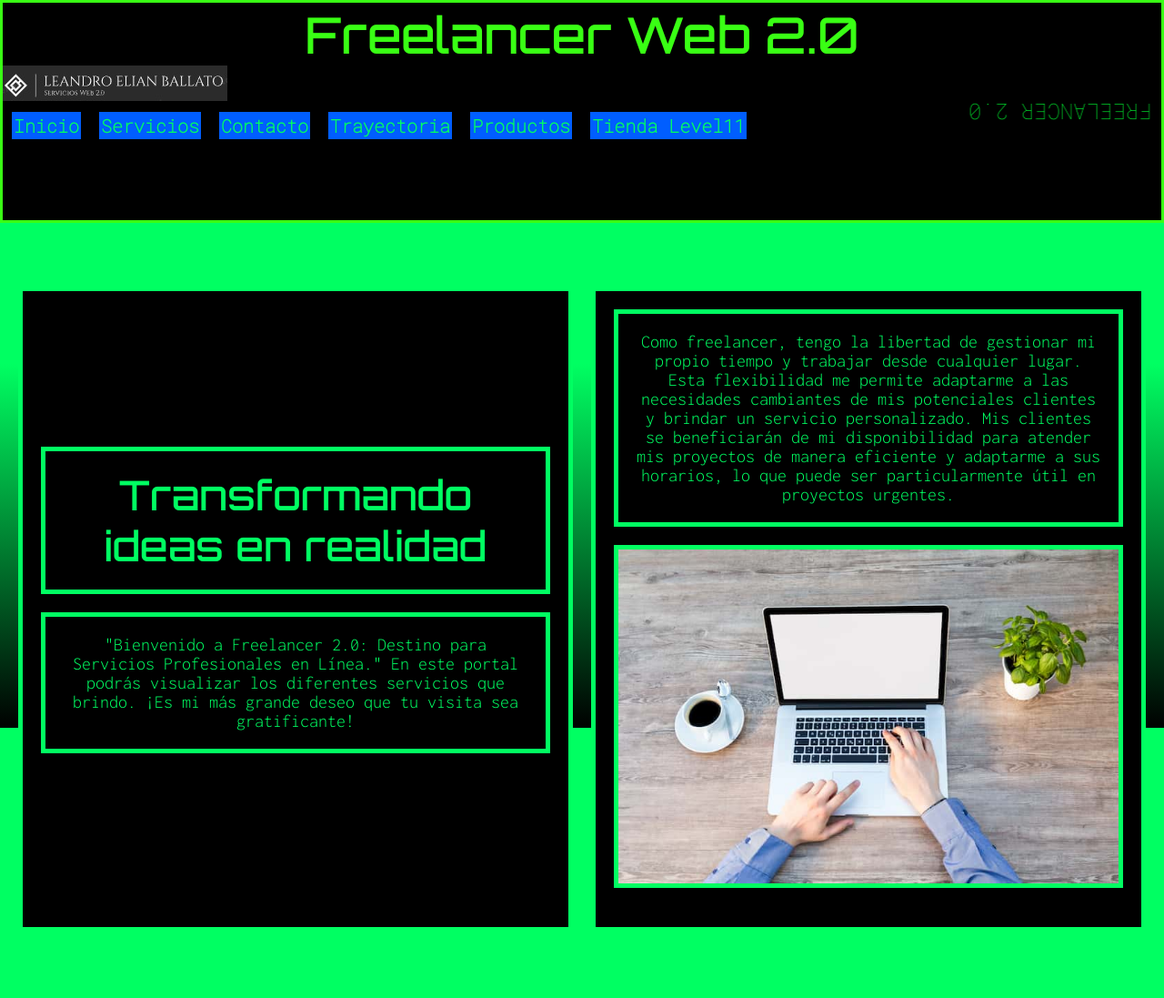
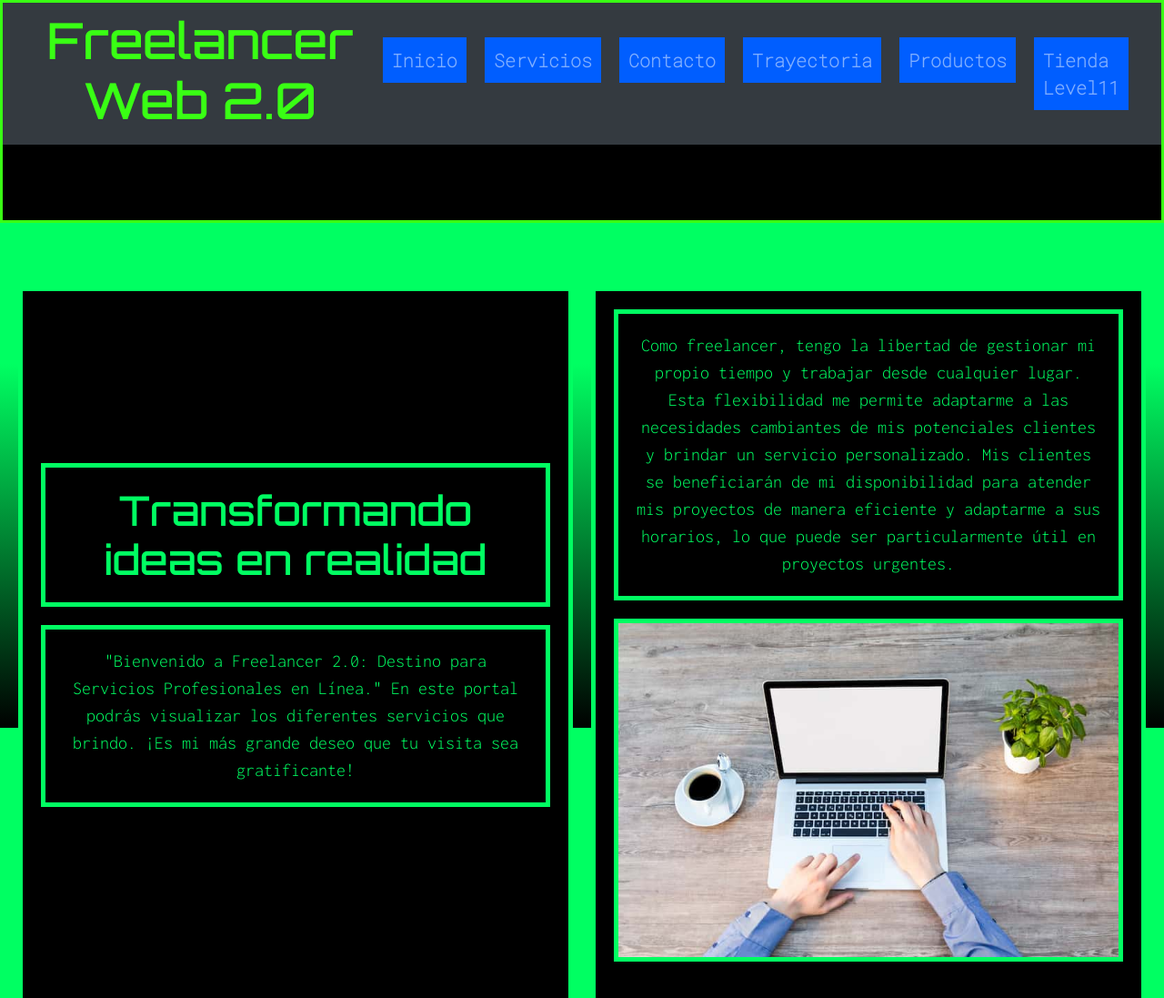
Before and after one commit to Elian639/Freelancer-2.0, a website: page index.html in a window 1280 px wide. Shown: the top 1097 px of the page at 91% size. Drawn offline with nearby package versions, Linux system fonts and the light colour scheme.

Commit message:
index.html

```diff
--- a/index.html
+++ b/index.html
@@ -3,24 +3,40 @@
 <head>
   <meta charset="UTF-8">
   <meta name="viewport" content="width=device-width, initial-scale=1">
+  <!-- Bootstrap CSS -->
+  <link href="https://stackpath.bootstrapcdn.com/bootstrap/4.5.2/css/bootstrap.min.css" rel="stylesheet">
   <link rel="stylesheet" type="text/css" href="css/style.css">
   <title>Freelancer2.0</title>
 </head>
 <body>
   <header class="logo">
-    <h1>Freelancer Web 2.0</h1>
-    <img src="./img/logo.jpg" alt="Logo de Freelancer 2.0">
-    <!-- Aquí se agrega el elemento con el id "rotating-number" -->
-    <div id="rotating-number">FREELANCER 2.0</div>
-    <nav>
-      <ul>
-        <li><a class="linkinicio" href="index.html">Inicio</a></li>
-        <li><a class="linkservicios" href="./pages/servicios.html">Servicios</a></li>
-        <li><a class="linkcontacto" href="./pages/contacto.html">Contacto</a></li>
-        <li><a class="linktrayectoria" href="./pages/trayectoria.html">Trayectoria</a></li>
-        <li><a class="linkproductos" href="./pages/productos.html">Productos</a></li>
-        <li><a class="linkproductos" href="./pages/tienda.html">Tienda Level11</a></li>
-      </ul>
+    <nav class="navbar navbar-expand-lg navbar-dark bg-dark">
+      <h1>Freelancer Web 2.0</h1>
+      <button class="navbar-toggler" type="button" data-toggle="collapse" data-target="#navbarNav" aria-controls="navbarNav" aria-expanded="false" aria-label="Toggle navigation">
+        <span class="navbar-toggler-icon"></span>
+      </button>
+      <div class="collapse navbar-collapse" id="navbarNav">
+        <ul class="navbar-nav">
+          <li class="nav-item">
+            <a class="nav-link linkinicio" href="index.html">Inicio</a>
+          </li>
+          <li class="nav-item">
+            <a class="nav-link linkservicios" href="./pages/servicios.html">Servicios</a>
+          </li>
+          <li class="nav-item">
+            <a class="nav-link linkcontacto" href="./pages/contacto.html">Contacto</a>
+          </li>
+          <li class="nav-item">
+            <a class="nav-link linktrayectoria" href="./pages/trayectoria.html">Trayectoria</a>
+          </li>
+          <li class="nav-item">
+            <a class="nav-link linkproductos" href="./pages/productos.html">Productos</a>
+          </li>
+          <li class="nav-item">
+            <a class="nav-link linkproductos" href="./pages/tienda.html">Tienda Level11</a>
+          </li>
+        </ul>
+      </div>
     </nav>
   </header>
   <main>
@@ -58,5 +74,3 @@
       <a href="#"><img src="./img/wassinfondo.jfif" alt="Logo de WhatsApp"></a>
     </div>
   </footer>
-</body>
-</html>
```
